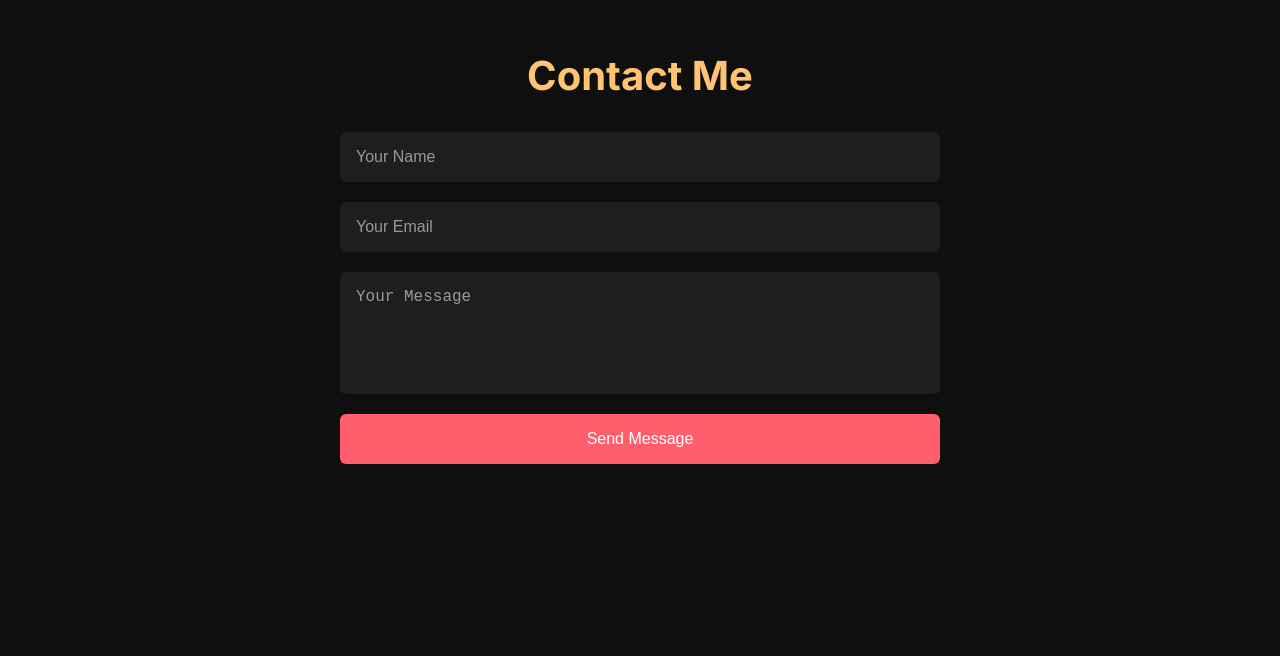
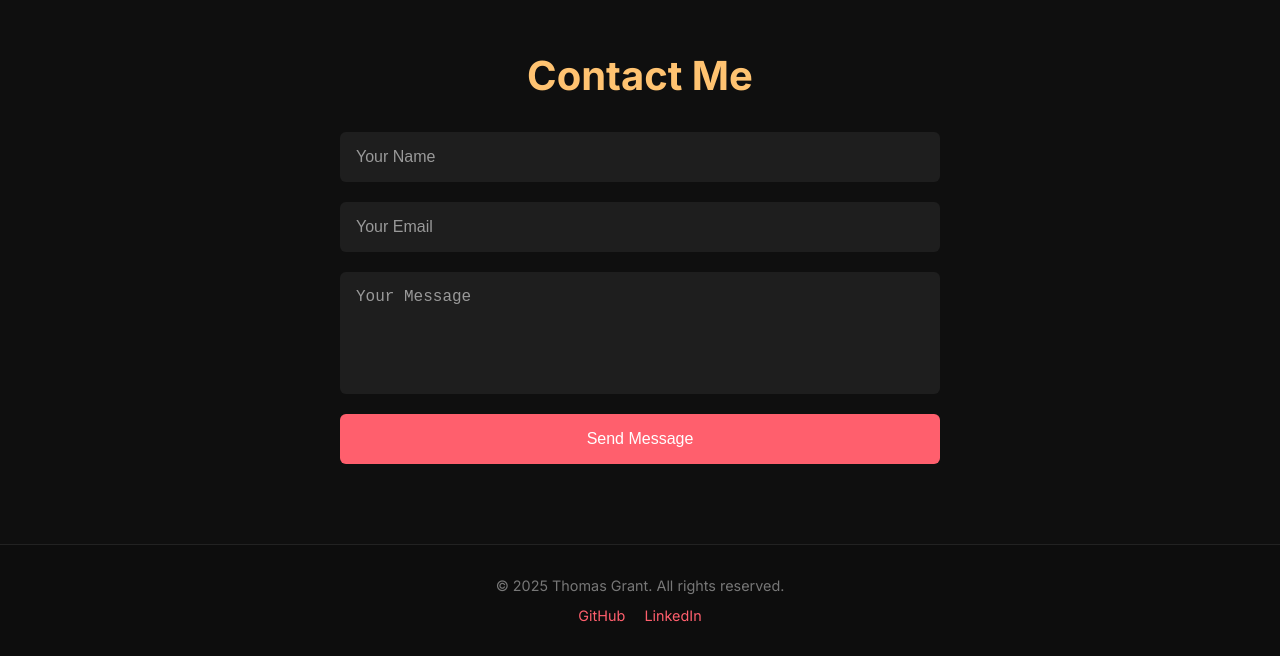
Before and after one commit to TomRgrant/ThomasGrantPortfolio, a React (Vite) app in the folder ThomasGrantPortfolio/: page / in a window 1280 px wide. Shown: the part 4754-5410 px from the top of the page. Before the commit the page ends 5298 px from the top, so only its background shows below. Built offline with nearby package versions, Linux system fonts and the light colour scheme.

Commit message:
Added footer

```diff
--- a/ThomasGrantPortfolio/src/App.jsx
+++ b/ThomasGrantPortfolio/src/App.jsx
@@ -4,6 +4,7 @@ import LandingPage from './Containers/LandingPage'
 import Projects from './Containers/ProjectPage'
 import AboutMe from './Containers/AboutMe'
 import ContactMe from './Containers/ContactMe'
+import Footer from './Components/Footer'
 
 function App() {
 
@@ -14,6 +15,7 @@ function App() {
       <Projects/>
       <AboutMe />
       <ContactMe />
+      <Footer />
     </>
   )
 }
--- /dev/null
+++ b/ThomasGrantPortfolio/src/Components/Footer.jsx
@@ -0,0 +1,22 @@
+import React from "react";
+import "../Styles/Footer.css";
+
+const Footer = () => {
+  return (
+    <footer className="footer">
+      <div className="footer-content">
+        <p>© 2025 Thomas Grant. All rights reserved.</p>
+        <div className="footer-links">
+          <a href="https://github.com/TomRgrant" target="_blank" rel="noopener noreferrer">
+            GitHub
+          </a>
+          <a href="https://www.linkedin.com/in/thomasgrant0/" target="_blank" rel="noopener noreferrer">
+            LinkedIn
+          </a>
+        </div>
+      </div>
+    </footer>
+  );
+};
+
+export default Footer;
--- /dev/null
+++ b/ThomasGrantPortfolio/src/Styles/Footer.css
@@ -0,0 +1,25 @@
+.footer {
+  background: #0d0d0d;
+  padding: 2rem;
+  text-align: center;
+  color: #777;
+  font-size: 0.9rem;
+  border-top: 1px solid #222;
+}
+
+.footer-links {
+  margin-top: 0.8rem;
+  display: flex;
+  justify-content: center;
+  gap: 1.2rem;
+}
+
+.footer-links a {
+  color: #ff5f6d;
+  text-decoration: none;
+  transition: color 0.3s ease;
+}
+
+.footer-links a:hover {
+  color: #ffc371;
+}
```
